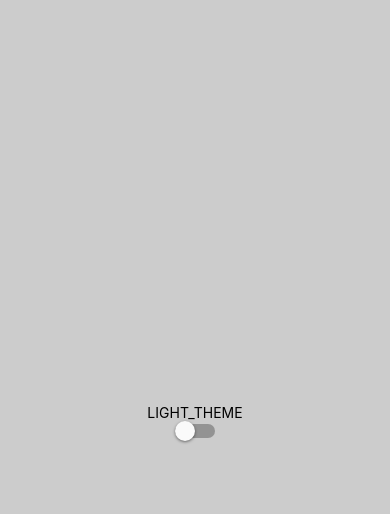
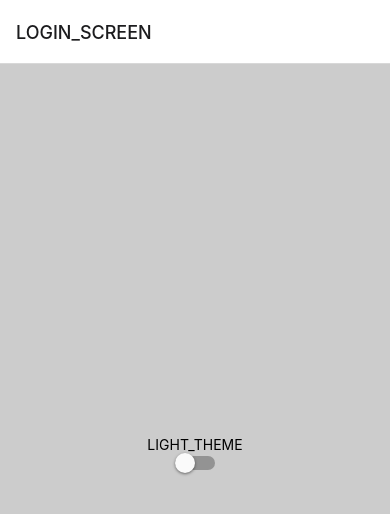
Before and after one commit to Sabjeslav/RNotes, a React Native app: screen / in a window 390 px wide. Shown: the top 514 px of the page. Built offline with nearby package versions, Linux system fonts and the light colour scheme.

Commit message:
feat: added basic navigation

```diff
--- a/App.tsx
+++ b/App.tsx
@@ -3,14 +3,14 @@ import {NavigationContainer} from '@react-navigation/native';
 import {GestureHandlerRootView} from 'react-native-gesture-handler';
 import {ThemeProvider} from './src/core/contexts/theme/theme.provider';
 import {LightTheme} from './src/core/themes/light.theme';
-import TestPage from './src/features/TestPage';
+import RootNavigator from './src/core/navigators/Root.navigator';
 
 const App = () => {
   return (
     <GestureHandlerRootView style={{flex: 1}}>
       <NavigationContainer>
         <ThemeProvider initialTheme={LightTheme}>
-          <TestPage />
+          <RootNavigator />
         </ThemeProvider>
       </NavigationContainer>
     </GestureHandlerRootView>
--- a/package.json
+++ b/package.json
@@ -13,6 +13,7 @@
     "@react-native-async-storage/async-storage": "^1.17.10",
     "@react-native-firebase/app": "^16.4.6",
     "@react-navigation/native": "^6.0.13",
+    "@react-navigation/stack": "^6.3.5",
     "@reduxjs/toolkit": "^1.9.0",
     "dayjs": "^1.11.6",
     "formik": "^2.2.9",
--- /dev/null
+++ b/src/core/navigators/Login.navigator.tsx
@@ -0,0 +1,16 @@
+import React from 'react';
+import {createStackNavigator} from '@react-navigation/stack';
+import {LoginScreens} from '../constants/screens';
+import TestPage from '../../features/TestPage';
+
+const Stack = createStackNavigator();
+
+const LoginNavigator = () => {
+  return (
+    <Stack.Navigator>
+      <Stack.Screen name={LoginScreens.LOGIN_SCREEN} component={TestPage} />
+    </Stack.Navigator>
+  );
+};
+
+export default LoginNavigator;
--- /dev/null
+++ b/src/core/navigators/Root.navigator.tsx
@@ -0,0 +1,22 @@
+import React from 'react';
+import {createStackNavigator} from '@react-navigation/stack';
+import {RootScreens} from '../constants/screens';
+import LoginNavigator from './Login.navigator';
+
+const Stack = createStackNavigator();
+
+const RootNavigator = () => {
+  return (
+    <Stack.Navigator
+      screenOptions={{
+        headerShown: false,
+      }}>
+      <Stack.Screen
+        name={RootScreens.LOGIN_NAVIGATOR}
+        component={LoginNavigator}
+      />
+    </Stack.Navigator>
+  );
+};
+
+export default RootNavigator;
--- a/src/features/TestPage.tsx
+++ b/src/features/TestPage.tsx
@@ -1,6 +1,5 @@
 import React from 'react';
 import {
-  SafeAreaView,
   StatusBar,
   StatusBarStyle,
   StyleSheet,
@@ -8,6 +7,7 @@ import {
   Text,
   View,
 } from 'react-native';
+import {SafeAreaView} from 'react-native-safe-area-context';
 import {Theme} from '../core/themes/theme.interface';
 import useThemeAwareObject from '../core/hooks/theme/ThemeAwareObject.hook';
 import {useCustomTheme} from '../core/contexts/theme/theme.provider';
```
Also changed, not shown: src/features/login/presentation/screens/LoginScreen.tsx (added, +8 -0 lines), 1 other file (tests, documents, lock files or other folders).
